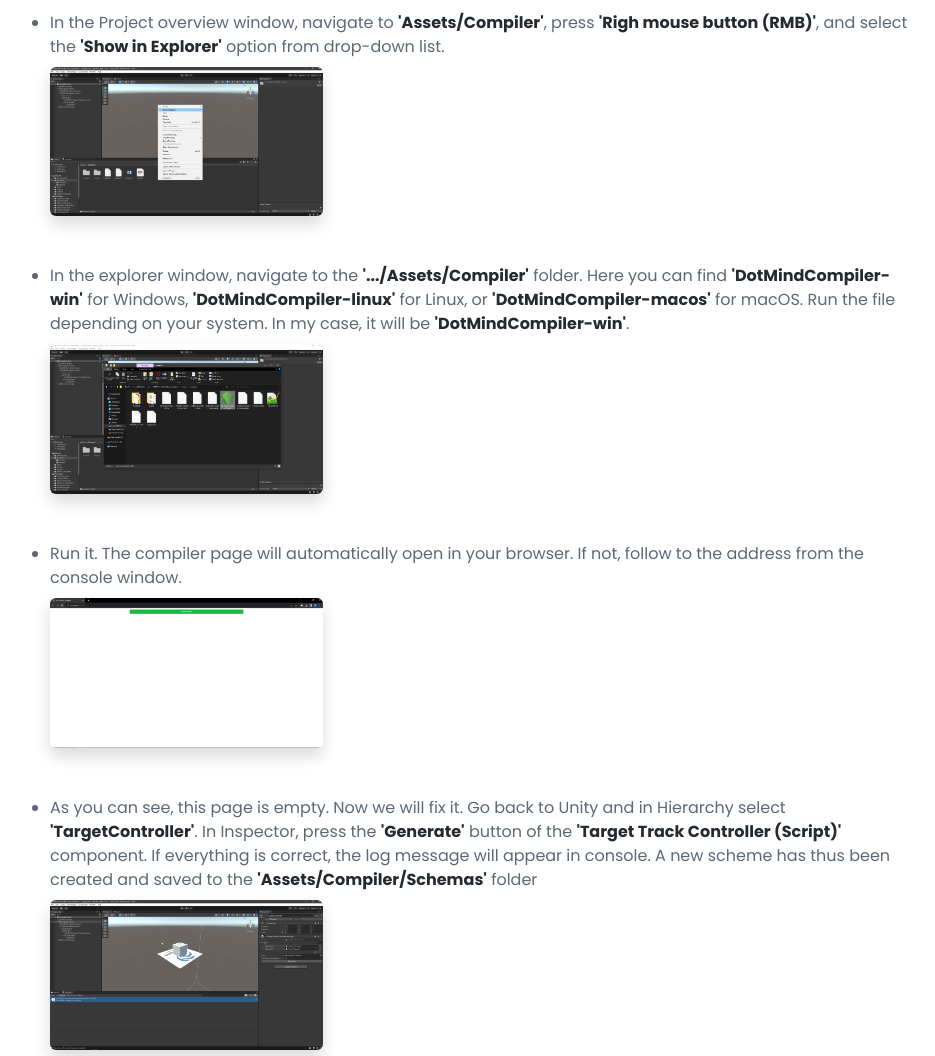
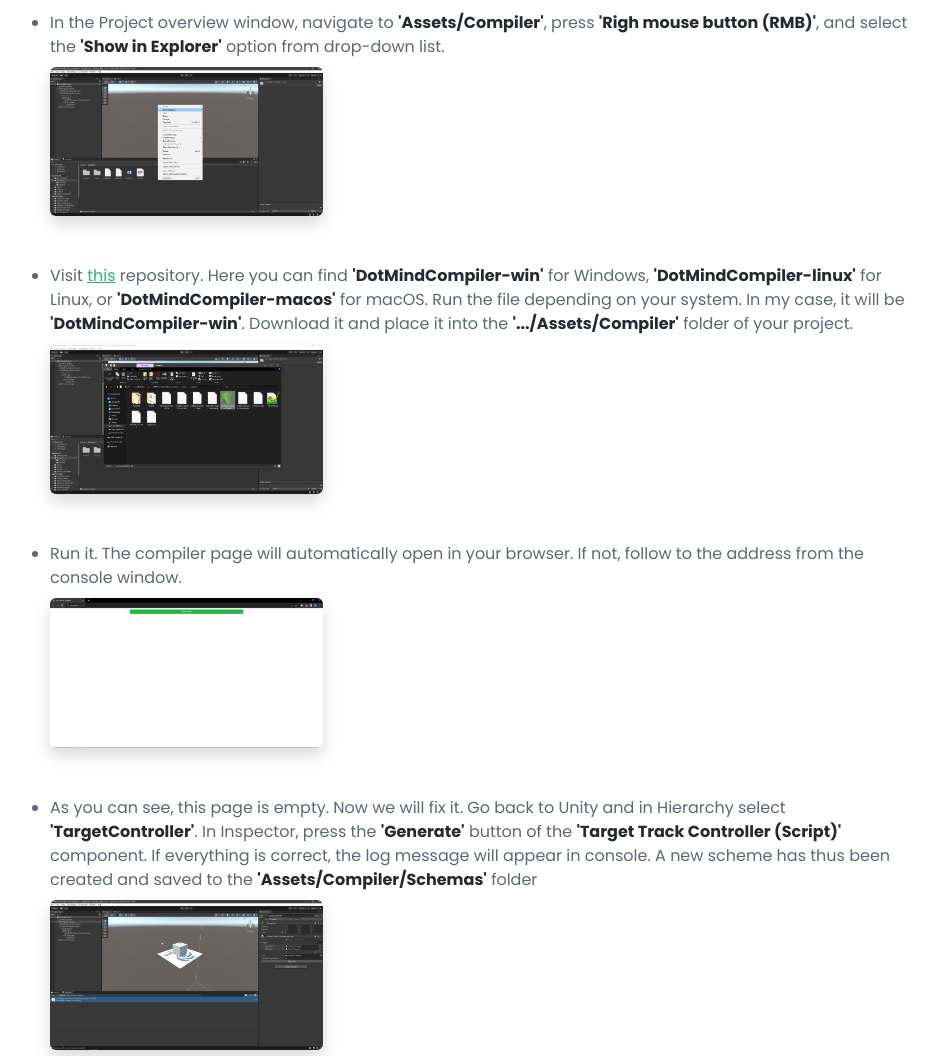
Before and after one commit to Qualium-Systems-Ltd/WebXR-for-WebGL-Documentation, a plain HTML site: page index.html in a window 1280 px wide. Shown: the part 5707-6763 px from the top of the page, without its empty margins (318-1253 px from the left). Drawn offline with nearby package versions, Linux system fonts and the light colour scheme; a script that the page names is missing.

Commit message:
dot mind compiler

```diff
--- a/index.html
+++ b/index.html
@@ -282,7 +282,7 @@
 									<a href="assets/images/12-ShowInExplorer.PNG"><img class="figure-img img-fluid shadow rounded" src="assets/images/12-ShowInExplorer.PNG" alt="" title="CoderPro Home Page" /></a>
 								</div>
 							</div>
-							<li>In the explorer window, navigate to the <strong>'.../Assets/Compiler'</strong> folder. Here you can find <strong>'DotMindCompiler-win'</strong> for Windows, <strong>'DotMindCompiler-linux'</strong> for Linux, or <strong>'DotMindCompiler-macos'</strong> for macOS. Run the file depending on your system. In my case, it will be <strong>'DotMindCompiler-win'</strong>.</li>
+							<li>Visit <a href="https://github.com/Qualium-Systems-Ltd/WebXR-for-WebGL-Documentation/tree/master/r_DotMindCompiler">this</a> repository. Here you can find <strong>'DotMindCompiler-win'</strong> for Windows, <strong>'DotMindCompiler-linux'</strong> for Linux, or <strong>'DotMindCompiler-macos'</strong> for macOS. Run the file depending on your system. In my case, it will be <strong>'DotMindCompiler-win'</strong>. Download it and place it into the <strong>'.../Assets/Compiler'</strong> folder of your project.</li>
 							<div class="simplelightbox-gallery row mb-3">
 								<div class="col-12 col-md-4 mb-3">
 									<a href="assets/images/13-dotMindCompiler.PNG"><img class="figure-img img-fluid shadow rounded" src="assets/images/13-dotMindCompiler.PNG" alt="" title="CoderPro Home Page" /></a>
```
